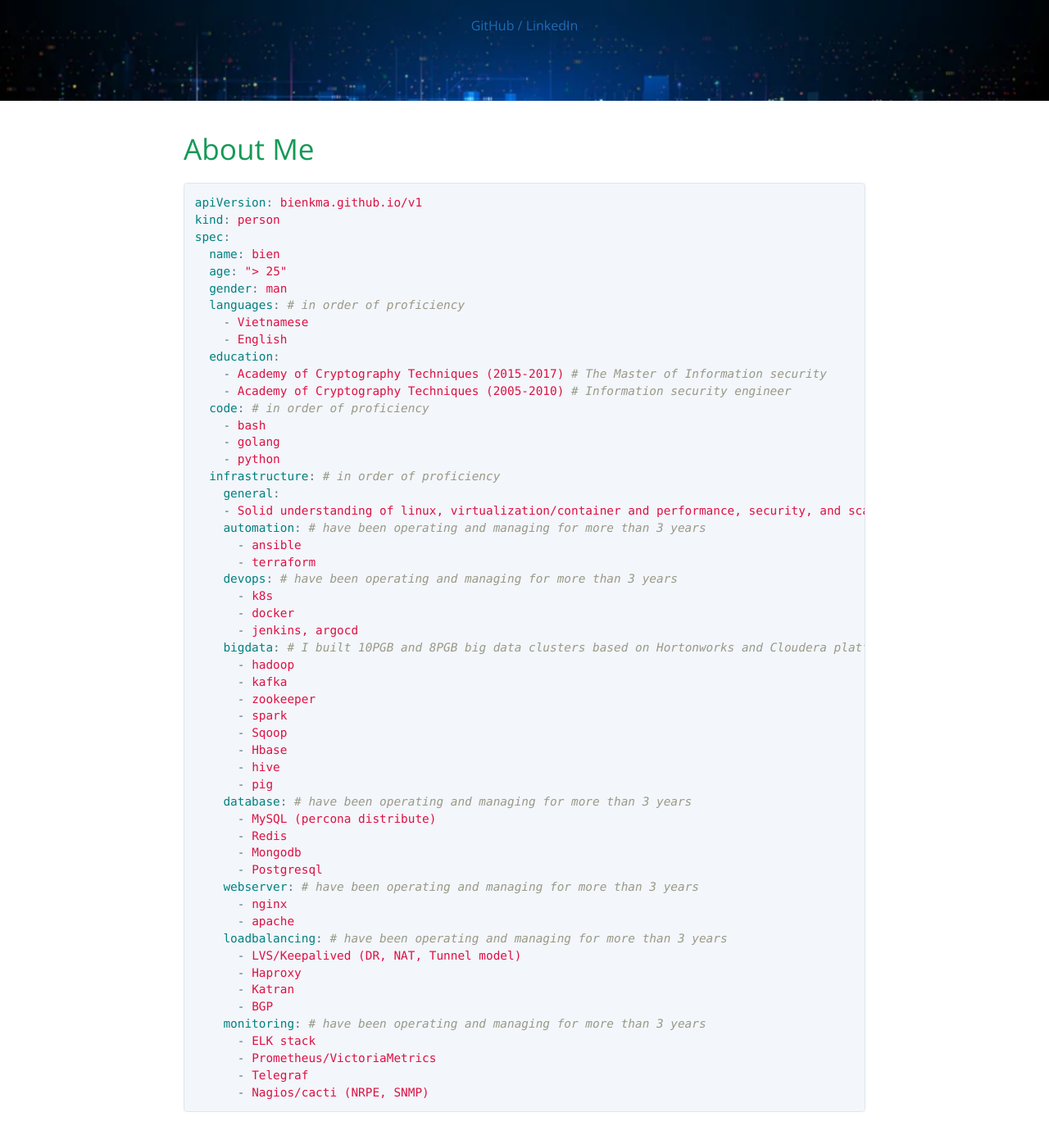
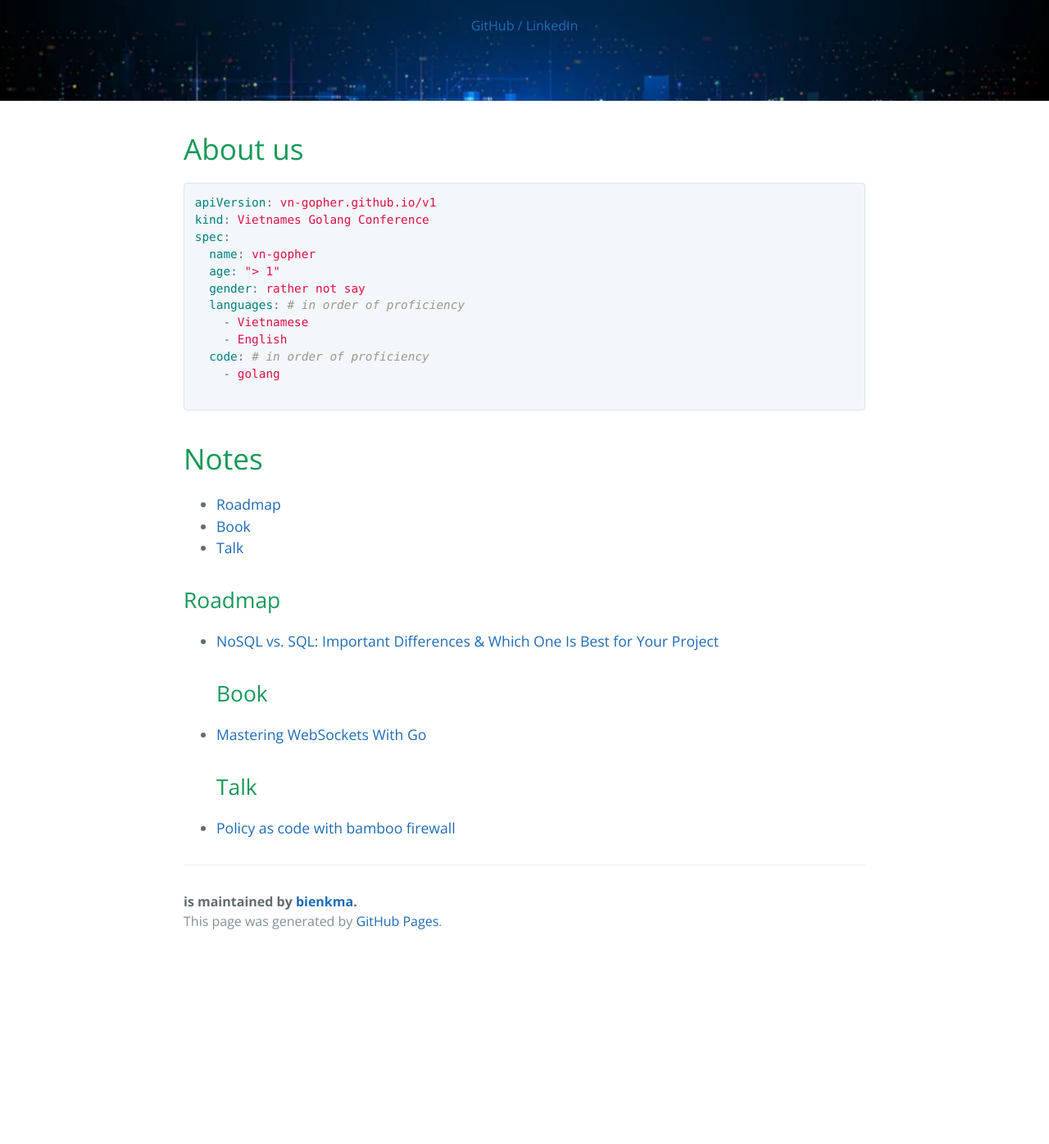
Before and after one commit to vn-gopher/vn-gopher.github.io, a Jekyll site: the page built from index.md, in a window 1280 px wide and 1400 px high, scrolled down 218 px. Shown: the top 1396 px of the window at 82% size. Built offline with Jekyll 4.4.1, drawn with Linux system fonts in a browser that asks for light colours; after the commit the page ends 1386 px from its top, so only the background shows below that; some of the changed text lies outside the part shown.

Commit message:
add gopher

````diff
--- a/_layouts/default.html
+++ b/_layouts/default.html
@@ -17,11 +17,11 @@
 
     <header class="page-header" role="banner">
       <!-- <h1 class="project-name">{{ page.title | default: site.title | default: site.github.repository_name }}</h1> -->
-      <h1 class="project-name">Biên</h1>
+      <h1 class="project-name">VN Gopher</h1>
       <h2 class="project-tagline">{{ page.description | default: site.description | default: site.github.project_tagline }}</h2>
       {% if site.github.is_project_page %}
-	<a draggable="false" href="https://github.com/bienkma">GitHub / </a>
-	<a draggable="false" href="https://www.linkedin.com/in/bienkma">LinkedIn</a>
+	<a draggable="false" href="https://github.com/vn-gopher">GitHub / </a>
+	<a draggable="false" href="https://www.linkedin.com/in/vn-gopher">LinkedIn</a>
       {% endif %}
       {% if site.show_downloads %}
         <a href="{{ site.github.zip_url }}" class="btn">Download .zip</a>
--- a/index.md
+++ b/index.md
@@ -1,98 +1,29 @@
 ---
 layout: default
 ---
-# About Me
+# About us
 ```yaml
-apiVersion: bienkma.github.io/v1
-kind: person
+apiVersion: vn-gopher.github.io/v1
+kind: Vietnames Golang Conference
 spec:
-  name: bien
-  age: "> 25"
-  gender: man
+  name: vn-gopher
+  age: "> 1"
+  gender: rather not say
   languages: # in order of proficiency
     - Vietnamese
     - English
-  education:
-    - Academy of Cryptography Techniques (2015-2017) # The Master of Information security
-    - Academy of Cryptography Techniques (2005-2010) # Information security engineer
   code: # in order of proficiency
-    - bash
     - golang
-    - python
-  infrastructure: # in order of proficiency
-    general:
-    - Solid understanding of linux, virtualization/container and performance, security, and scalability.
-    automation: # have been operating and managing for more than 3 years
-      - ansible
-      - terraform
-    devops: # have been operating and managing for more than 3 years
-      - k8s
-      - docker
-      - jenkins, argocd
-    bigdata: # I built 10PGB and 8PGB big data clusters based on Hortonworks and Cloudera platform at on-premise
-      - hadoop
-      - kafka
-      - zookeeper
-      - spark
-      - Sqoop
-      - Hbase
-      - hive
-      - pig
-    database: # have been operating and managing for more than 3 years
-      - MySQL (percona distribute)
-      - Redis
-      - Mongodb
-      - Postgresql
-    webserver: # have been operating and managing for more than 3 years
-      - nginx
-      - apache
-    loadbalancing: # have been operating and managing for more than 3 years
-      - LVS/Keepalived (DR, NAT, Tunnel model)
-      - Haproxy
-      - Katran
-      - BGP
-    monitoring: # have been operating and managing for more than 3 years
-      - ELK stack
-      - Prometheus/VictoriaMetrics
-      - Telegraf
-      - Nagios/cacti (NRPE, SNMP)
+
 ```
-# My Notes
-- [Principle](#principle)
-- [Scalability](#scalability)
-- [Availability](#availability)
-- [Stability](#stability)
-- [Performance](#performance)
-- [Intelligence](#intelligence)
-- [Architecture](#architecture)
-- [Security](#security)
-- [Interview](#interview)
-- [Organization](#organization)
+# Notes
+- [Roadmap](#roadmap)
+- [Book](#book)
 - [Talk](#talk)
-- [Book](#book)
 
-## Principle
+## Roadmap
 * [NoSQL vs. SQL: Important Differences & Which One Is Best for Your Project](https://www.upwork.com/resources/nosql-vs-sql)
-## Scalability
+## Book
 * [Mastering WebSockets With Go](https://programmingpercy.tech/blog/mastering-websockets-with-go/)
-* [Multiplexing Explained - Redis](https://redis.com/blog/multiplexing-explained/)
-## Availability
-## Stability
-* [What Is a Microburst? How to Detect a Microburst?](https://support.huawei.com/enterprise/en/doc/EDOC1100086962)
-## Performance
-## Intelligence
-## Architecture
-## Security
-* [Bamboo Firewall ](https://github.com/bamboo-firewall)
-## Interview
-## Organization
-* [ByteDance Open Sources Its Cloud Native Data Warehouse ByConity](https://byconity.github.io/blog/2023-05-24-byconity-announcement-opensources-its-cloudnative-data-warehouse)
-* [Log analytics using ClickHouse](https://blog.cloudflare.com/log-analytics-using-clickhouse/)
-* [SigNoz - Logs Performance Benchmark](https://signoz.io/blog/logs-performance-benchmark/?utm_source=github&utm_medium=logs-benchmark)
 ## Talk
 * [Policy as code with bamboo firewall](https://github.com/bamboo-firewall/docs/blob/main/case-studies/PaC-with-bamboofw.pdf)
-## Book
-* [System Design the big archive](https://blog.bytebytego.com/api/v1/file/d60fa09a-c4b5-4e31-9dbd-5d049c6c8f49.pdf)
-## Step by step
-* [How to setup data at rest encryption on Ubuntu](mysharing/database/data-at-rest.md)
-* [Howto setup many services on Centos](https://www.server-world.info/en/note)
````
